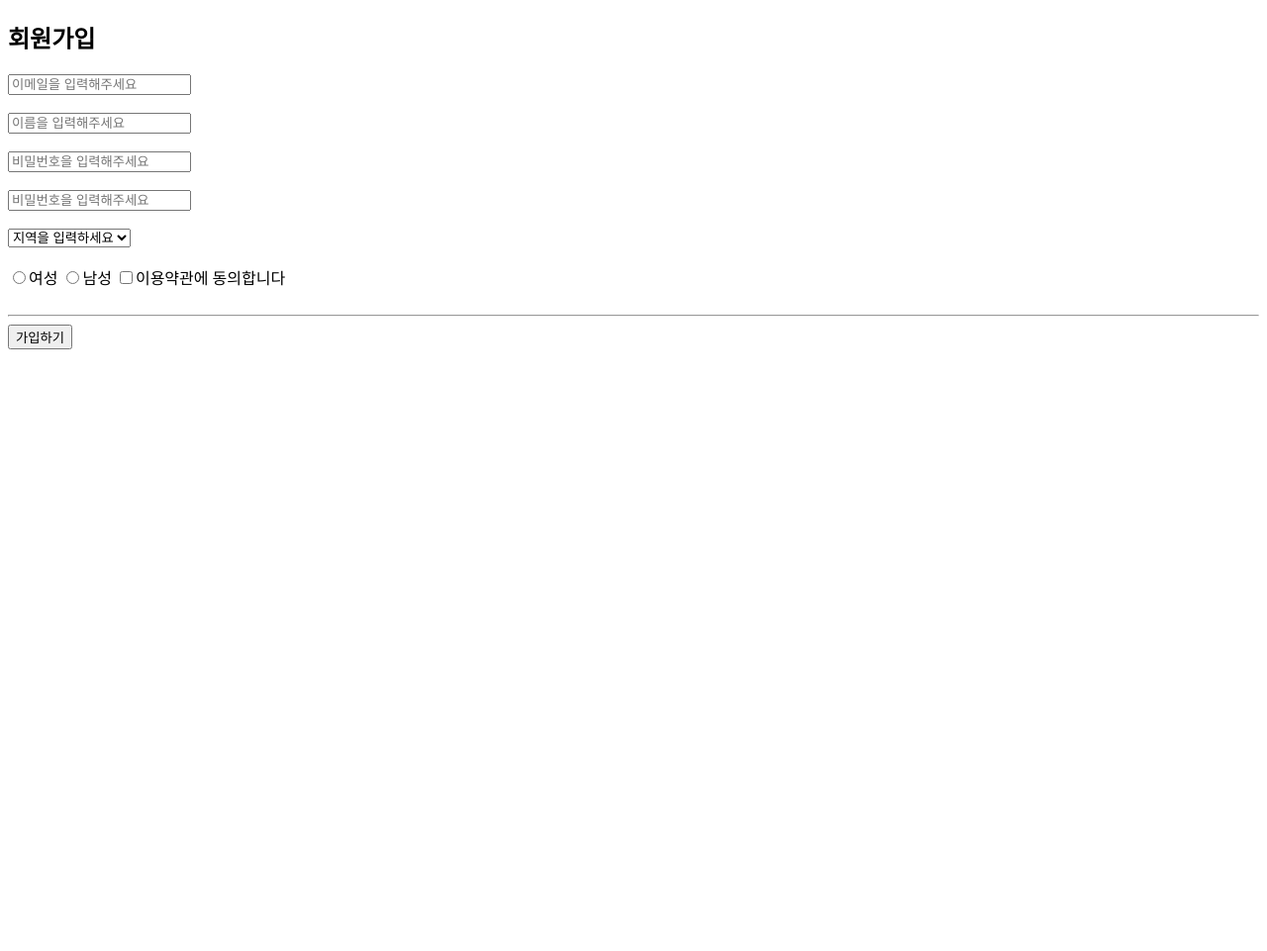
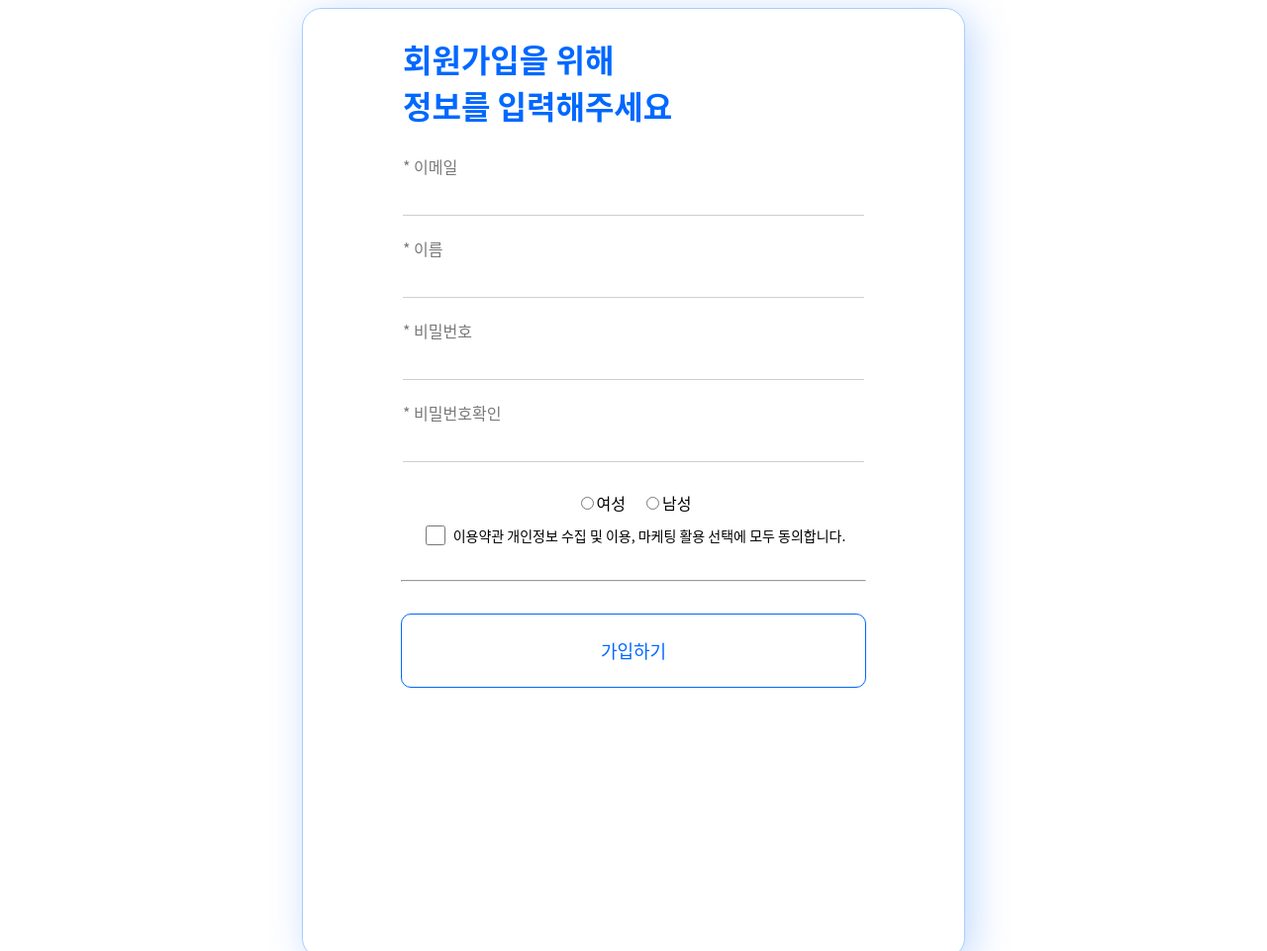
Before and after one commit to RAON0601/html-css-javascript-basic, a plain HTML site: page precamp/class/01-html/02-signup.html in a window 1280 px wide. Shown: the top 961 px of the page at 99% size. Before the commit the page ends 800 px from the top, so only its background shows below. Drawn offline with Linux system fonts and the light colour scheme.

Commit message:
2강 css 회원가입 페이지 과제 완료

```diff
--- /dev/null
+++ b/precamp/class/01-html/02-signup.css
@@ -0,0 +1,119 @@
+* {
+  box-sizing: border-box;
+}
+
+.container {
+  display: flex;
+  flex-direction: column;
+  align-items: center;
+  width: 670px;
+  height: 960px;
+  background-color: #fff;
+  border: 1px solid #aacdff;
+  box-shadow: 7px 7px 39px rgba(0, 104, 255, 0.25);
+  border-radius: 20px;
+
+  margin: 0 auto;
+}
+
+.title {
+  width: 466px;
+  height: 94px;
+
+  font-family: "Noto Sans CJK KR";
+  font-style: normal;
+  color: #0068ff;
+  font-weight: 700;
+  font-size: 32px;
+  line-height: 47px;
+}
+
+.input__field {
+  display: flex;
+  flex-direction: column;
+}
+
+.input__field label {
+  display: inline-block;
+
+  font-family: "Noto Sans CJK KR";
+  font-style: normal;
+  font-size: 16px;
+  line-height: 24px;
+  color: #797979;
+  margin-bottom: 20px;
+}
+
+.input__field input {
+  display: inline-block;
+
+  border: none;
+  outline: none;
+  width: 466px;
+  border-bottom: 1px solid #cfcfcf;
+  margin-bottom: 21px;
+}
+
+.input__field input:focus {
+  border-bottom: 1px solid #0068ff;
+}
+
+.radio__container {
+  display: flex;
+  justify-content: center;
+}
+
+.radio__container .radio__gender {
+  padding: 8px;
+  font-family: "Noto Sans CJK KR";
+  font-style: normal;
+  font-weight: 400;
+  font-size: 16px;
+  line-height: 24px;
+}
+
+.check_box {
+  display: flex;
+  align-items: center;
+
+  font-family: "Noto Sans CJK KR";
+  font-style: normal;
+  font-weight: 400;
+  font-size: 14px;
+  line-height: 21px;
+}
+
+.check_box input[type="checkbox"] {
+  width: 20px;
+  height: 20px;
+
+  background: #ffffff;
+  border: 1px solid #c4c4c4;
+  border-radius: 3px;
+  margin-right: 8px;
+}
+
+hr {
+  width: 470px;
+  height: 1px;
+  background: #e6e6e6;
+  margin: 32px 0;
+}
+
+button {
+  display: inline-block;
+  width: 470px;
+  height: 75px;
+
+  background: #ffffff;
+  border: 1px solid #0068ff;
+  border-radius: 10px;
+
+  color: #0068ff;
+  text-align: center;
+  font-family: "Noto Sans CJK KR";
+  font-style: normal;
+  font-weight: 400;
+  font-size: 18px;
+  line-height: 27px;
+}
--- a/precamp/class/01-html/02-signup.html
+++ b/precamp/class/01-html/02-signup.html
@@ -2,27 +2,47 @@
 <html lang="kr">
   <head>
     <title>Document</title>
+    <link rel="stylesheet" href="./02-signup.css" />
   </head>
   <body>
-    <h2>회원가입</h2>
-    <input type="text" placeholder="이메일을 입력해주세요" /><br /><br />
-    <input type="text" placeholder="이름을 입력해주세요" /><br /><br />
-    <input type="text" placeholder="비밀번호을 입력해주세요" /><br /><br />
-    <input type="text" placeholder="비밀번호을 입력해주세요" /><br /><br />
+    <div class="container">
+      <h2 class="title">
+        회원가입을 위해<br />
+        정보를 입력해주세요
+      </h2>
+      <div class="input__field">
+        <label for="email">* 이메일</label>
+        <input type="text" name="email" id="email" />
+      </div>
+      <div class="input__field">
+        <label for="name">* 이름</label>
+        <input type="text" name="name" id="name" />
+      </div>
+      <div class="input__field">
+        <label for="pwd">* 비밀번호</label>
+        <input type="password" name="pwd" id="pwd" />
+      </div>
+      <div class="input__field">
+        <label for="pwdCheck">* 비밀번호확인</label>
+        <input type="password" name="pwdCheck" id="pwdCheck" />
+      </div>
 
-    <select>
-      <option disabled="true" selected="true">지역을 입력하세요</option>
-      <option>서울</option>
-      <option>경기</option>
-      <option>인천</option>
-    </select>
+      <div class="radio__container">
+        <div class="radio__gender">
+          <input type="radio" name="gender" />여성
+        </div>
+        <div class="radio__gender">
+          <input type="radio" name="gender" />남성
+        </div>
+      </div>
 
-    <br /><br />
-    <input type="radio" name="gender" />여성
-    <input type="radio" name="gender" />남성 <input type="checkbox" />이용약관에
-    동의합니다 <br /><br />
-    <hr />
+      <div class="check_box">
+        <input type="checkbox" />이용약관 개인정보 수집 및 이용, 마케팅 활용
+        선택에 모두 동의합니다.
+      </div>
+      <hr />
 
-    <button>가입하기</button>
+      <button>가입하기</button>
+    </div>
   </body>
 </html>
```
Also changed, not shown: precamp/class/02-css/02-signup.css (added, +20 -0 lines), precamp/class/02-css/boxmodel.html (added, +28 -0 lines).
